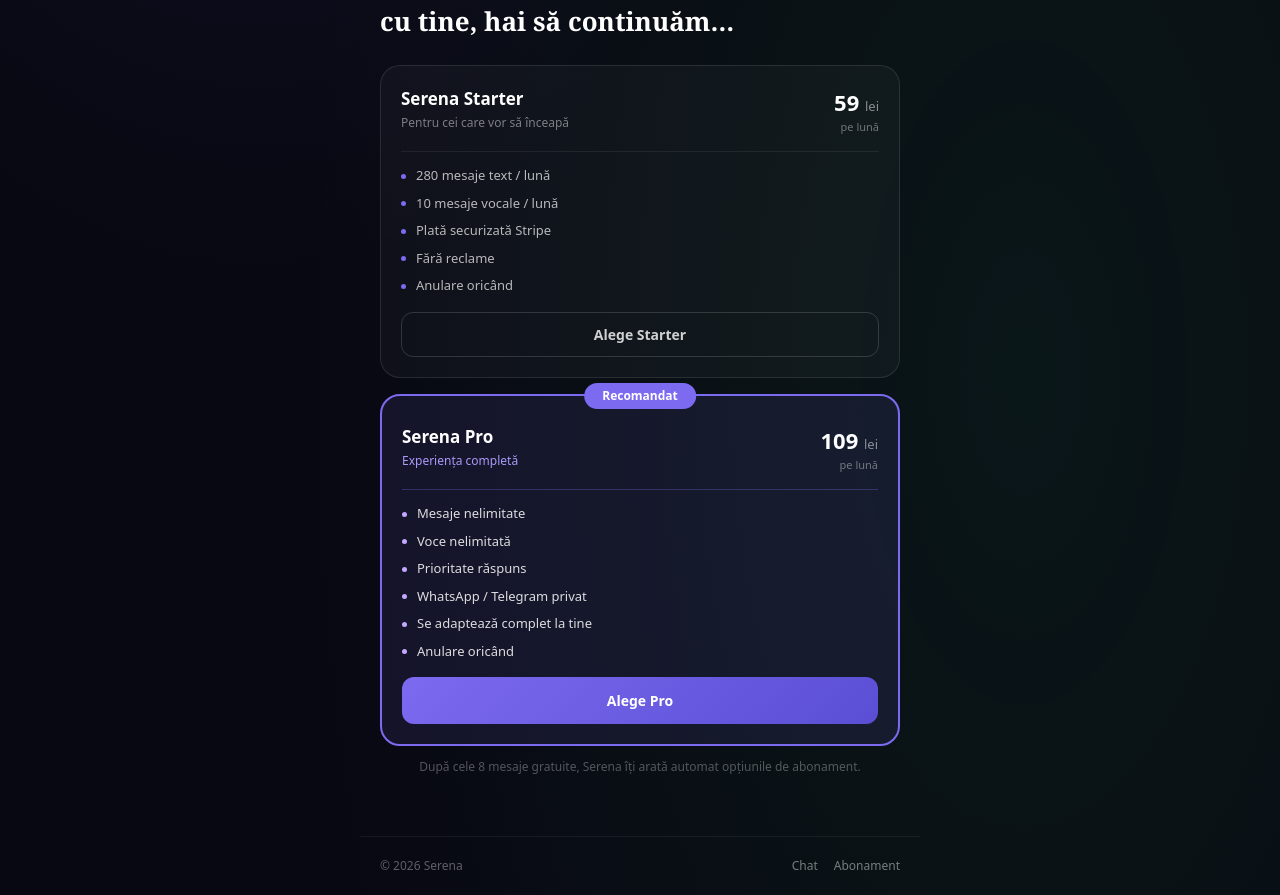
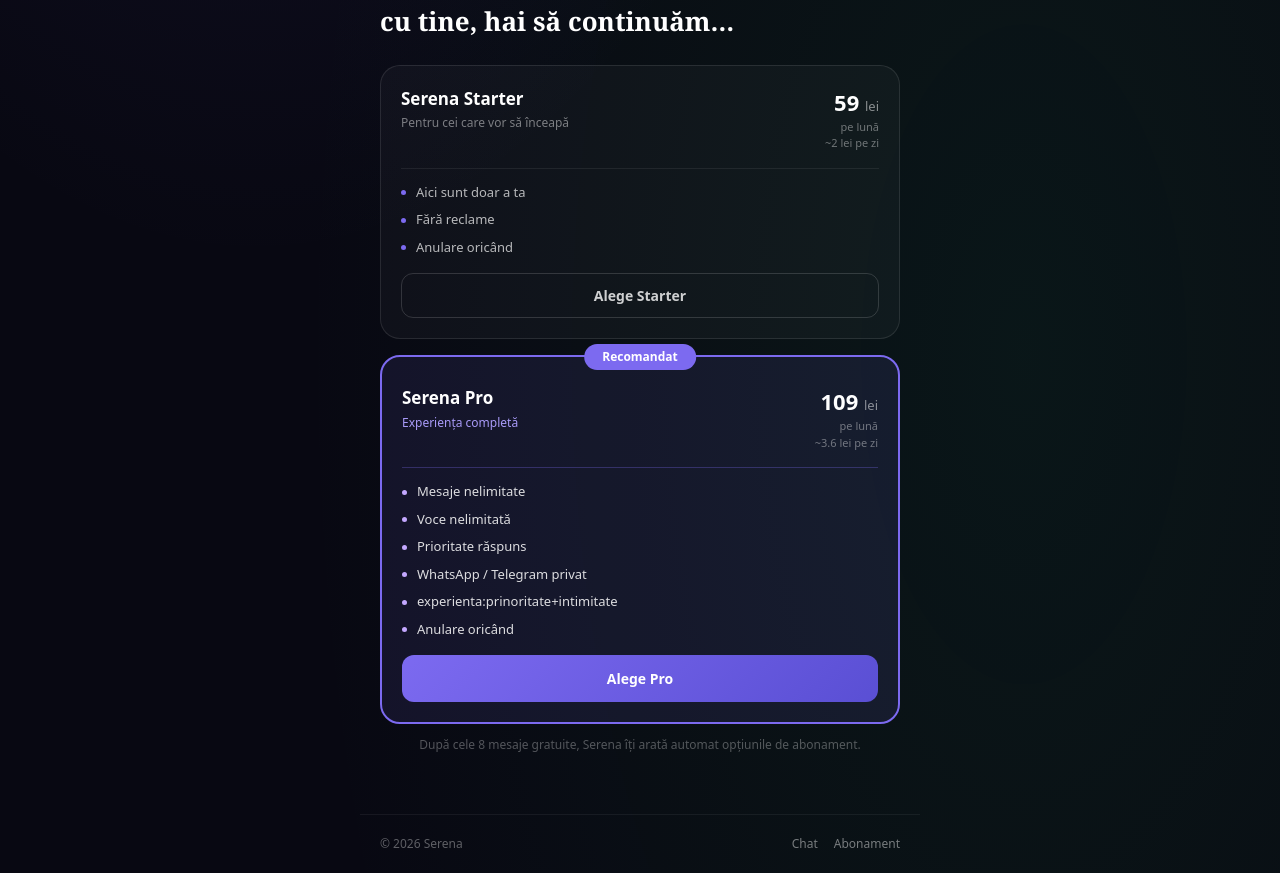
Before and after one commit to realvisionstudio18-ui/serena, a Next.js app: page / in a window 1280 px wide. Shown: the part 1720-2615 px from the top of the page. After the commit the page ends 2593 px from the top, so only its background shows below. Built offline with nearby package versions, Linux system fonts and the light colour scheme.

Commit message:
Update page.tsx

```diff
--- a/app/page.tsx
+++ b/app/page.tsx
@@ -187,10 +187,10 @@
   Nu vreau să mă opresc aici... îmi place să vorbesc cu tine.
 </p>
 <div onClick={() => goToCheckout("starter")} style={{ textAlign: "center", background: "linear-gradient(135deg, #7c6af0, #5a4fd4)", color: "white", padding: "12px", borderRadius: 12, cursor: "pointer", fontWeight: 700, fontSize: 14, fontFamily: "system-ui, sans-serif" }}>
-  Continuă cu Serena — 9.99€/lună
+  Continuă cu Serena — 59 lei/lună~1.9 lei pe zi
 </div>
 <div onClick={() => goToCheckout("pro")} style={{ textAlign: "center", background: "linear-gradient(135deg, #c4a8ff, #7c6af0)", color: "white", padding: "12px", borderRadius: 12, cursor: "pointer", fontWeight: 700, fontSize: 14, fontFamily: "system-ui, sans-serif" }}>
-  Serena doar a ta — prioritate și intimitate — 19.99€/lună
+  Serena doar a ta — prioritate și intimitate — 109 lei/lună~3.6 lei pe zi
 </div>
                 <a href="https://wa.me/40722335853" target="_blank" rel="noopener noreferrer" style={{ display: "block", textAlign: "center", background: "#25D366", color: "white", padding: "12px", borderRadius: 12, textDecoration: "none", fontWeight: 700, fontSize: 14, fontFamily: "system-ui, sans-serif" }}>
                   Continuă pe WhatsApp
@@ -236,10 +236,11 @@
             <div style={{ textAlign: "right" }}>
               <div style={{ fontWeight: 800, fontSize: 22, color: "white" }}>59 <span style={{ fontSize: 13, fontWeight: 400, color: "rgba(255,255,255,0.5)" }}>lei</span></div>
               <div style={{ fontSize: 11, color: "rgba(255,255,255,0.4)" }}>pe lună</div>
+              <div style={{ fontSize: 11, color: "rgba(255,255,255,0.4)" }}>~2 lei pe zi</div>
             </div>
           </div>
           <div style={{ borderTop: "1px solid rgba(255,255,255,0.07)", paddingTop: 14, display: "flex", flexDirection: "column", gap: 8 }}>
-            {["280 mesaje text / lună", "10 mesaje vocale / lună", "Plată securizată Stripe", "Fără reclame", "Anulare oricând"].map(f => (
+            {[ "Aici sunt doar a ta ", "Fără reclame", "Anulare oricând"].map(f => (
               <div key={f} style={{ display: "flex", alignItems: "center", gap: 10 }}>
                 <div style={{ width: 5, height: 5, borderRadius: "50%", background: "#7c6af0", flexShrink: 0 }} />
                 <span style={{ fontSize: 13, color: "rgba(255,255,255,0.7)" }}>{f}</span>
@@ -261,11 +262,11 @@
             </div>
             <div style={{ textAlign: "right" }}>
               <div style={{ fontWeight: 800, fontSize: 22, color: "white" }}>109 <span style={{ fontSize: 13, fontWeight: 400, color: "rgba(255,255,255,0.5)" }}>lei</span></div>
-              <div style={{ fontSize: 11, color: "rgba(255,255,255,0.4)" }}>pe lună</div>
+              <div style={{ fontSize: 11, color: "rgba(255,255,255,0.4)" }}>pe lună</div><div style={{ fontSize: 11, color: "rgba(255,255,255,0.4)" }}>~3.6 lei pe zi</div>
             </div>
           </div>
           <div style={{ borderTop: "1px solid rgba(124,106,240,0.3)", paddingTop: 14, display: "flex", flexDirection: "column", gap: 8 }}>
-            {["Mesaje nelimitate", "Voce nelimitată", "Prioritate răspuns", "WhatsApp / Telegram privat", "Se adaptează complet la tine", "Anulare oricând"].map(f => (
+            {["Mesaje nelimitate", "Voce nelimitată", "Prioritate răspuns", "WhatsApp / Telegram privat", "experienta:prinoritate+intimitate", "Anulare oricând"].map(f => (
               <div key={f} style={{ display: "flex", alignItems: "center", gap: 10 }}>
                 <div style={{ width: 5, height: 5, borderRadius: "50%", background: "#c4a8ff", flexShrink: 0 }} />
                 <span style={{ fontSize: 13, color: "rgba(255,255,255,0.85)" }}>{f}</span>
```
